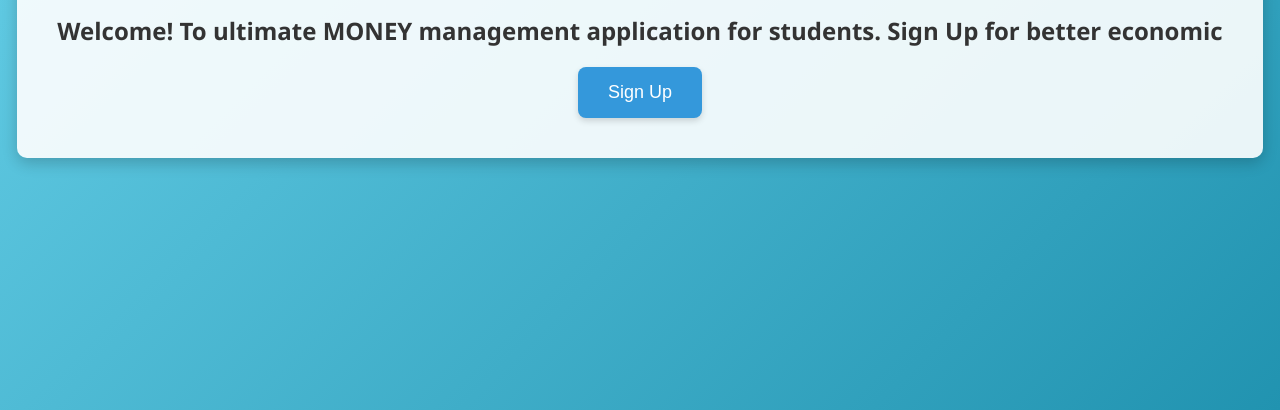
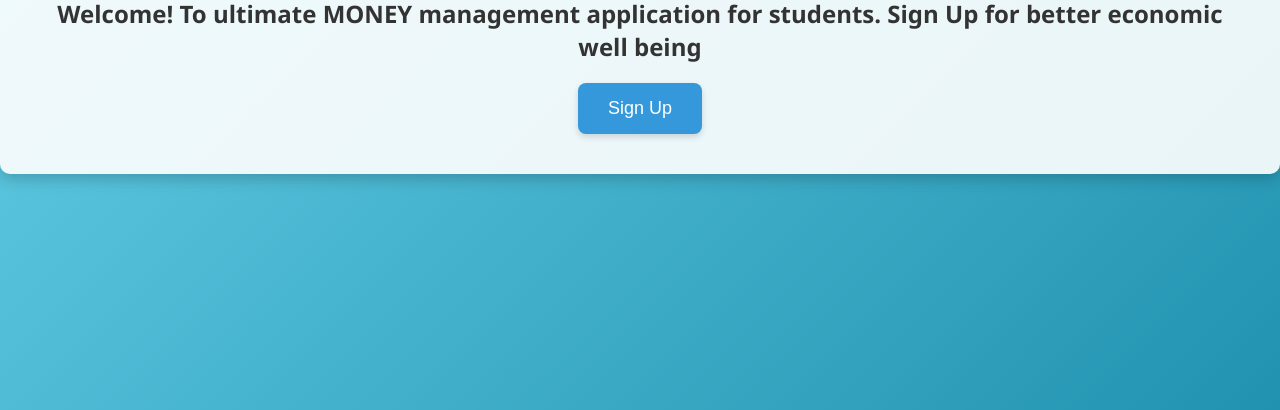
Before and after one commit to GarvKapoor/DigitalWallet, a plain HTML site: page index.html in a window 1280 px wide. Shown: the part 390-800 px from the top of the page. Drawn offline with Linux system fonts and the light colour scheme.

Commit message:
Update index.html

```diff
--- a/index.html
+++ b/index.html
@@ -56,7 +56,7 @@
 <body>
     <div class="container">
         <h1>studentMoney</h1>
-        <h2>Welcome! To ultimate MONEY management application for students. Sign Up for better economic </h2>
+        <h2>Welcome! To ultimate MONEY management application for students. Sign Up for better economic well being</h2>
         <a href="signup.html"><button>Sign Up</button></a>
     </div>
 </body>
```
